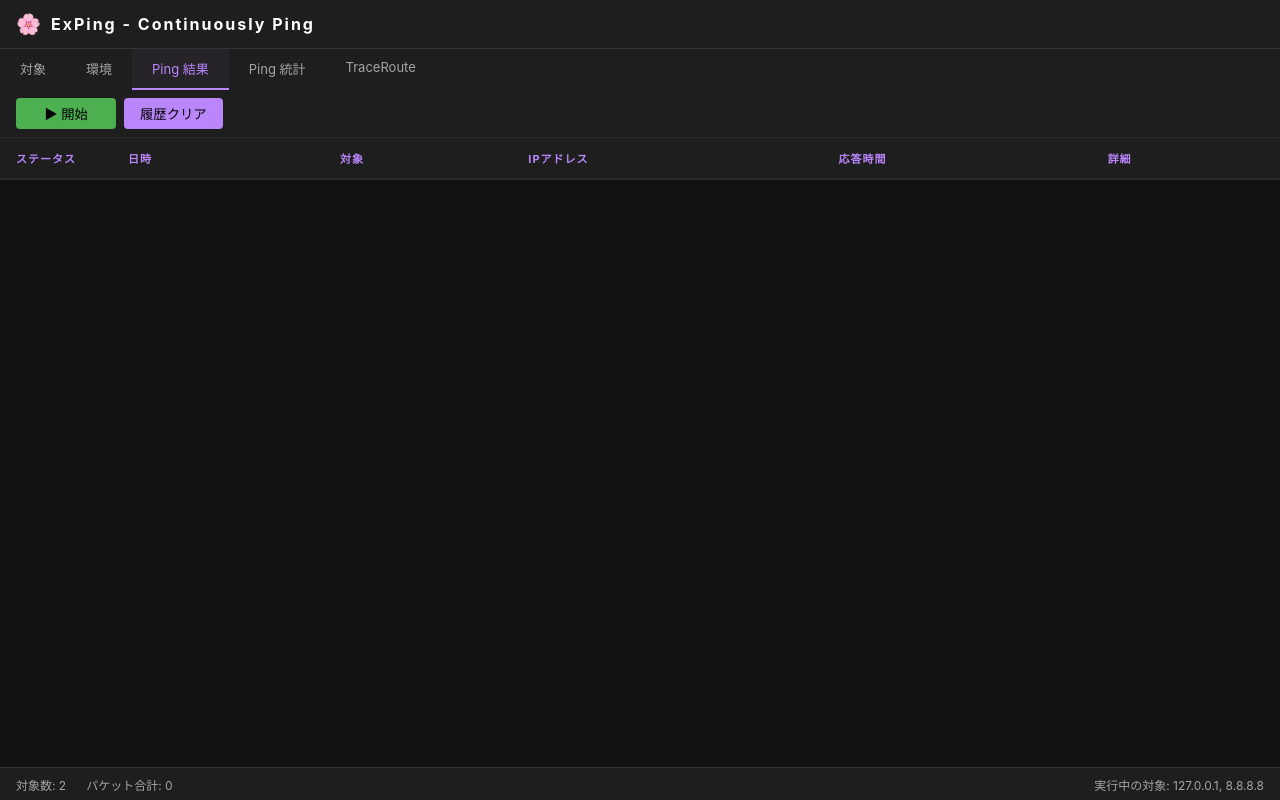
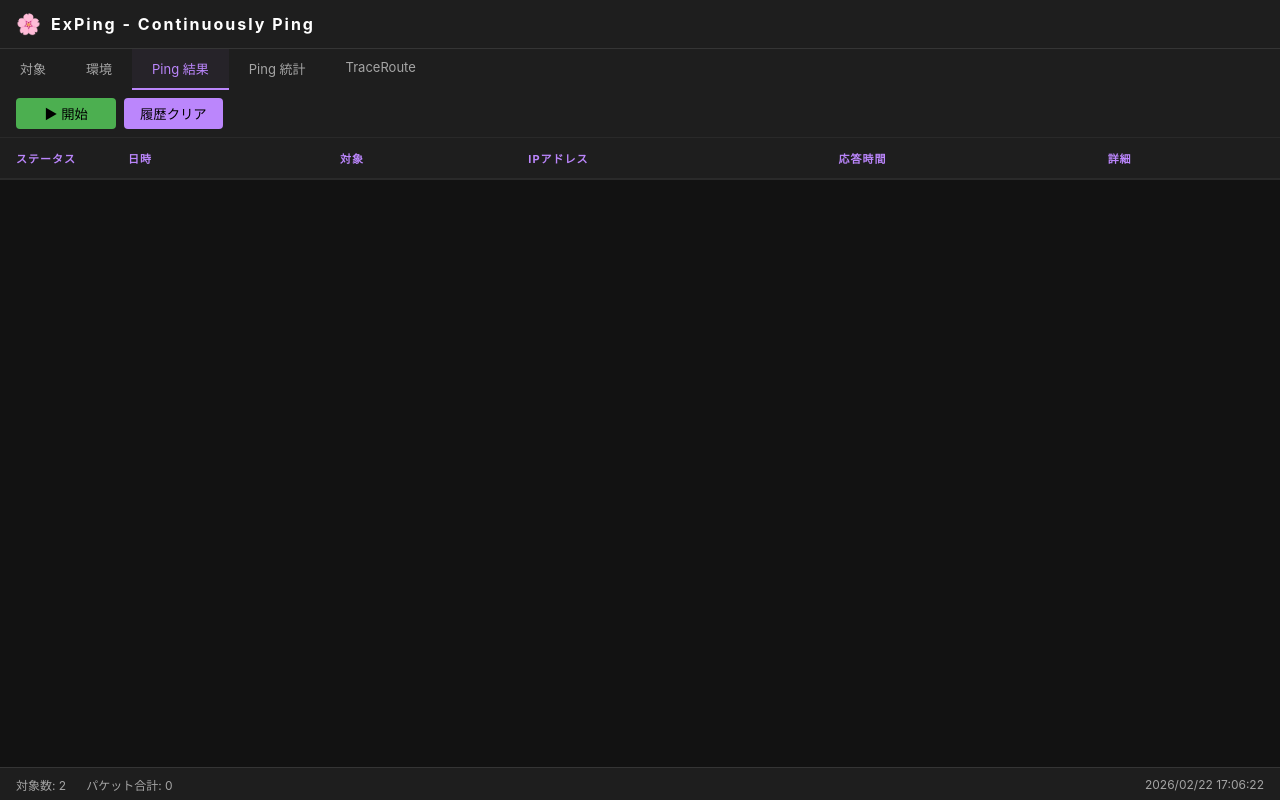
Before and after one commit to kamera25/FxPing, a React (Vite) app: page / in a window 1280 px wide. Built offline with nearby package versions, Linux system fonts and the light colour scheme.

Commit message:
右下に時間を表示させるようにした

```diff
--- a/src/App.tsx
+++ b/src/App.tsx
@@ -22,6 +22,16 @@
   hops: TraceHop[];
   timestamp: string;
 }
+
+const formatDate = (date: Date) => {
+  const y = date.getFullYear();
+  const m = String(date.getMonth() + 1).padStart(2, '0');
+  const d = String(date.getDate()).padStart(2, '0');
+  const h = String(date.getHours()).padStart(2, '0');
+  const min = String(date.getMinutes()).padStart(2, '0');
+  const s = String(date.getSeconds()).padStart(2, '0');
+  return `${y}/${m}/${d} ${h}:${min}:${s}`;
+};
 
 interface Settings {
   repeatCount: number;
@@ -53,6 +63,7 @@
     periodicExecution: false,
     periodicInterval: 60,
   });
+  const [currentTime, setCurrentTime] = useState(new Date());
   const scrollRef = useRef<HTMLDivElement>(null);
 
   const addTarget = () => {
@@ -130,6 +141,13 @@
       scrollRef.current.scrollTop = scrollRef.current.scrollHeight;
     }
   }, [results]);
+
+  useEffect(() => {
+    const timer = setInterval(() => {
+      setCurrentTime(new Date());
+    }, 1000);
+    return () => clearInterval(timer);
+  }, []);
 
   return (
     <div className="app-container">
@@ -382,7 +400,7 @@
         <div>対象数: {targets.length}</div>
         <div>パケット合計: {results.length}</div>
         <div style={{ flex: 1, textAlign: 'right', overflow: 'hidden', textOverflow: 'ellipsis', whiteSpace: 'nowrap' }}>
-          実行中の対象: {targets.join(", ")}
+          {formatDate(currentTime)}
         </div>
       </div>
     </div>
```
